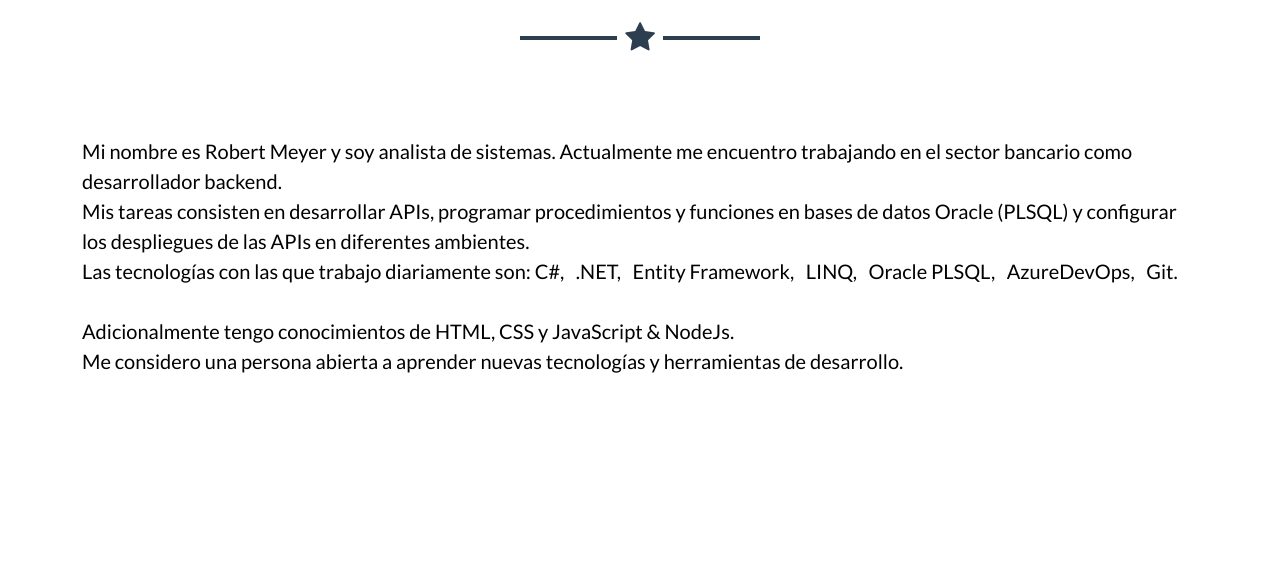
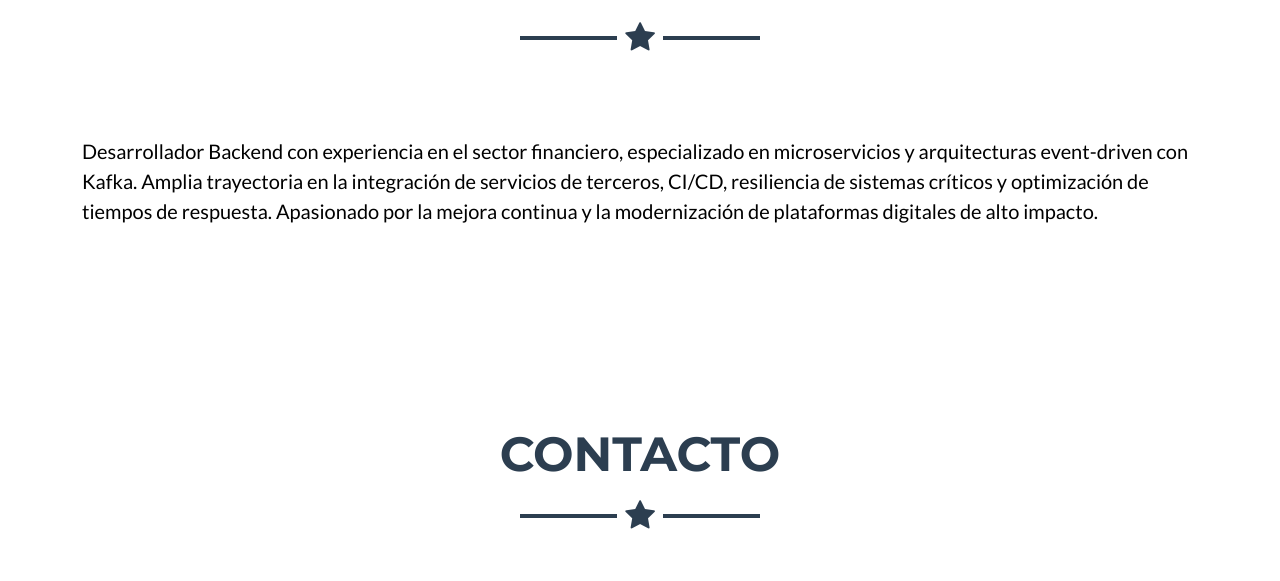
Before and after one commit to Meyer23/Meyer23.github.io, a plain HTML site: page index.html in a window 1280 px wide. Shown: the part 1020-1601 px from the top of the page. Drawn offline with Linux system fonts and the light colour scheme.

Commit message:
Update index.html

```diff
--- a/index.html
+++ b/index.html
@@ -35,10 +35,13 @@
             <hr class="star-dark mb-5">
             <div class="row">
                 <div class="col-lg-0 ms-auto">
-                    <p class="lead">Mi nombre es Robert Meyer y soy analista de sistemas. Actualmente me encuentro trabajando en el sector bancario como desarrollador backend. <br>Mis tareas consisten en desarrollar APIs, programar procedimientos y funciones en bases de datos Oracle (PLSQL) y configurar los despliegues de las APIs en diferentes ambientes.
-                        <br>
-                    Las tecnologías con las que trabajo diariamente son: C#, &nbsp .NET, &nbsp Entity Framework, &nbsp LINQ, &nbsp Oracle PLSQL, &nbsp AzureDevOps, &nbsp Git.<br><br>
-                    Adicionalmente tengo conocimientos de HTML, CSS y JavaScript & NodeJs. <br> Me considero una persona abierta a aprender nuevas tecnologías y herramientas de desarrollo.</p>
+                    <p class="lead">Desarrollador Backend con experiencia en el sector financiero,
+                        especializado en microservicios y arquitecturas event-driven con
+                        Kafka. Amplia trayectoria en la integración de servicios de
+                        terceros, CI/CD, resiliencia de sistemas críticos y optimización
+                        de tiempos de respuesta. Apasionado por la mejora continua y la
+                        modernización de plataformas digitales de alto impacto.
+                    </p>
                 </div>
             </div>
         </div>
```
